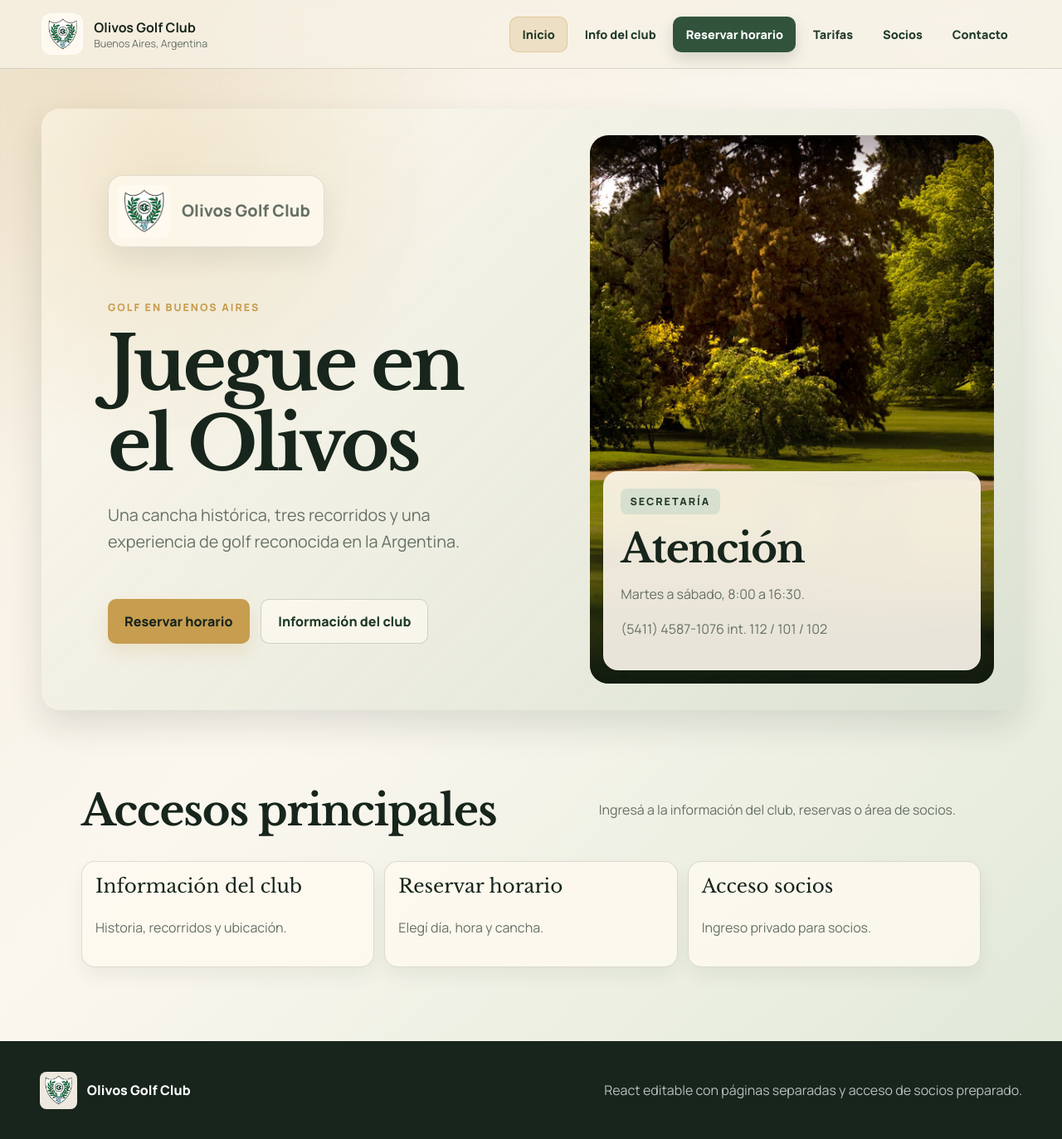
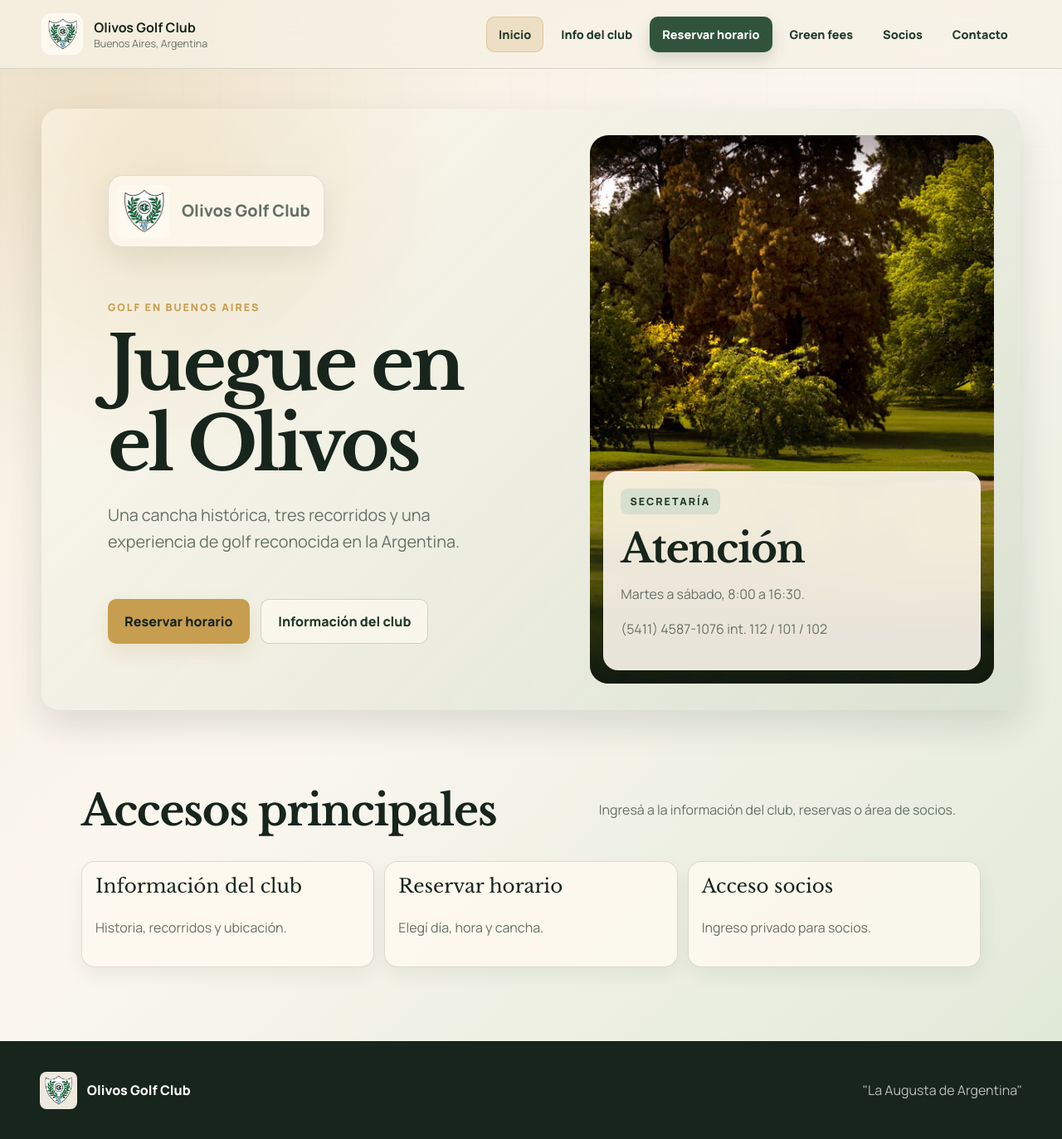
Before and after one commit to benjamessi/Ogc.prueba, a React (Vite) app in the folder juegue-olivos-react/: page /#/ in a window 1280 px wide. Shown: the whole page at 83% size. Built offline with nearby package versions, Linux system fonts and the light colour scheme.

Commit message:
Update club footer and fees label

```diff
--- a/juegue-olivos-react/src/App.jsx
+++ b/juegue-olivos-react/src/App.jsx
@@ -110,7 +110,7 @@
           <img src={siteData.club.logo} alt="" />
           <span>{siteData.club.name}</span>
         </div>
-        <p>React editable con páginas separadas y acceso de socios preparado.</p>
+        <p>"La Augusta de Argentina"</p>
       </footer>
     </>
   );
--- a/juegue-olivos-react/src/data/siteData.js
+++ b/juegue-olivos-react/src/data/siteData.js
@@ -12,7 +12,7 @@
     { label: "Inicio", href: "/" },
     { label: "Info del club", href: "/info-club" },
     { label: "Reservar horario", href: "/reservaciones", featured: true },
-    { label: "Tarifas", href: "/tarifas" },
+    { label: "Green fees", href: "/tarifas" },
     { label: "Socios", href: "/socios" },
     { label: "Contacto", href: "/contacto" }
   ],
```
